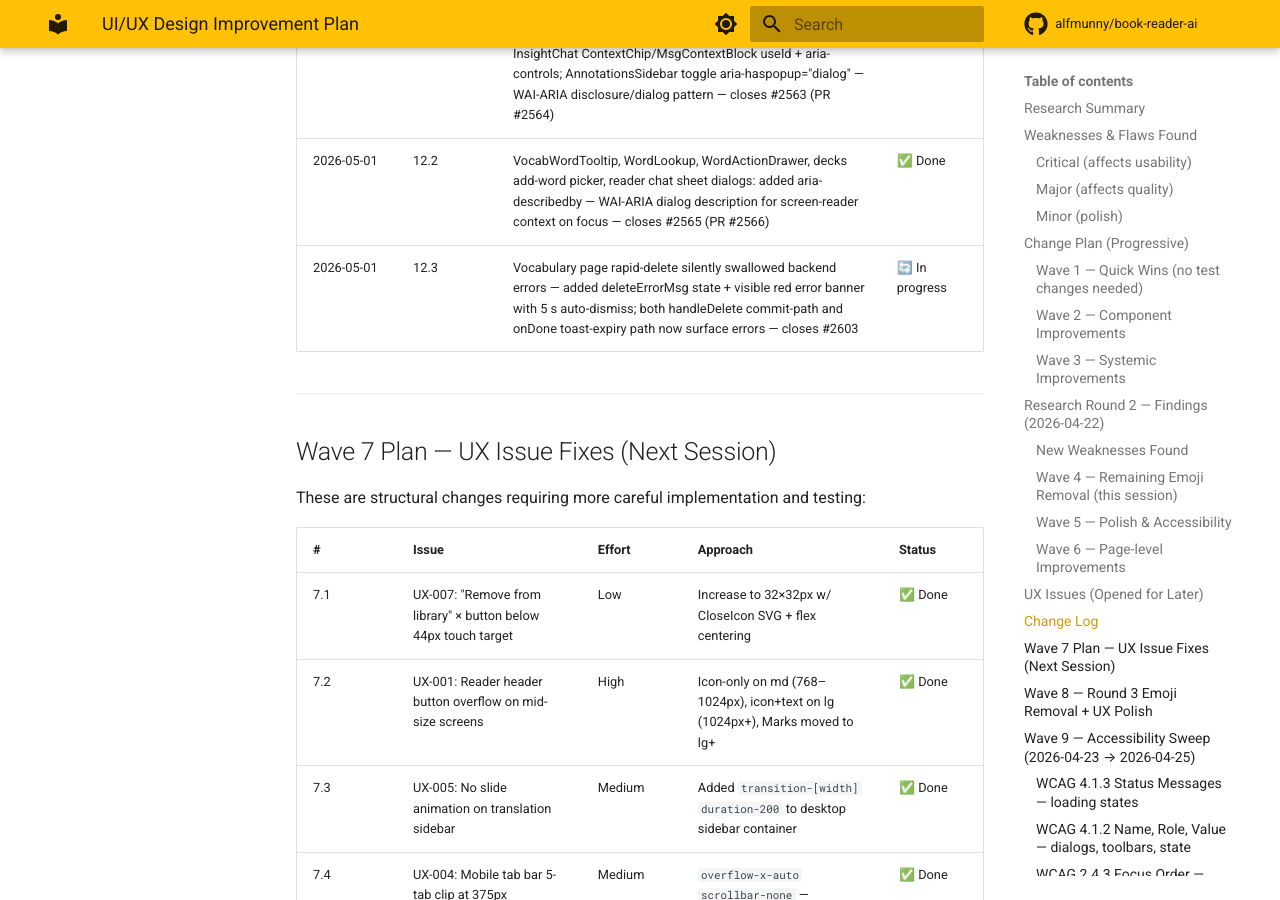
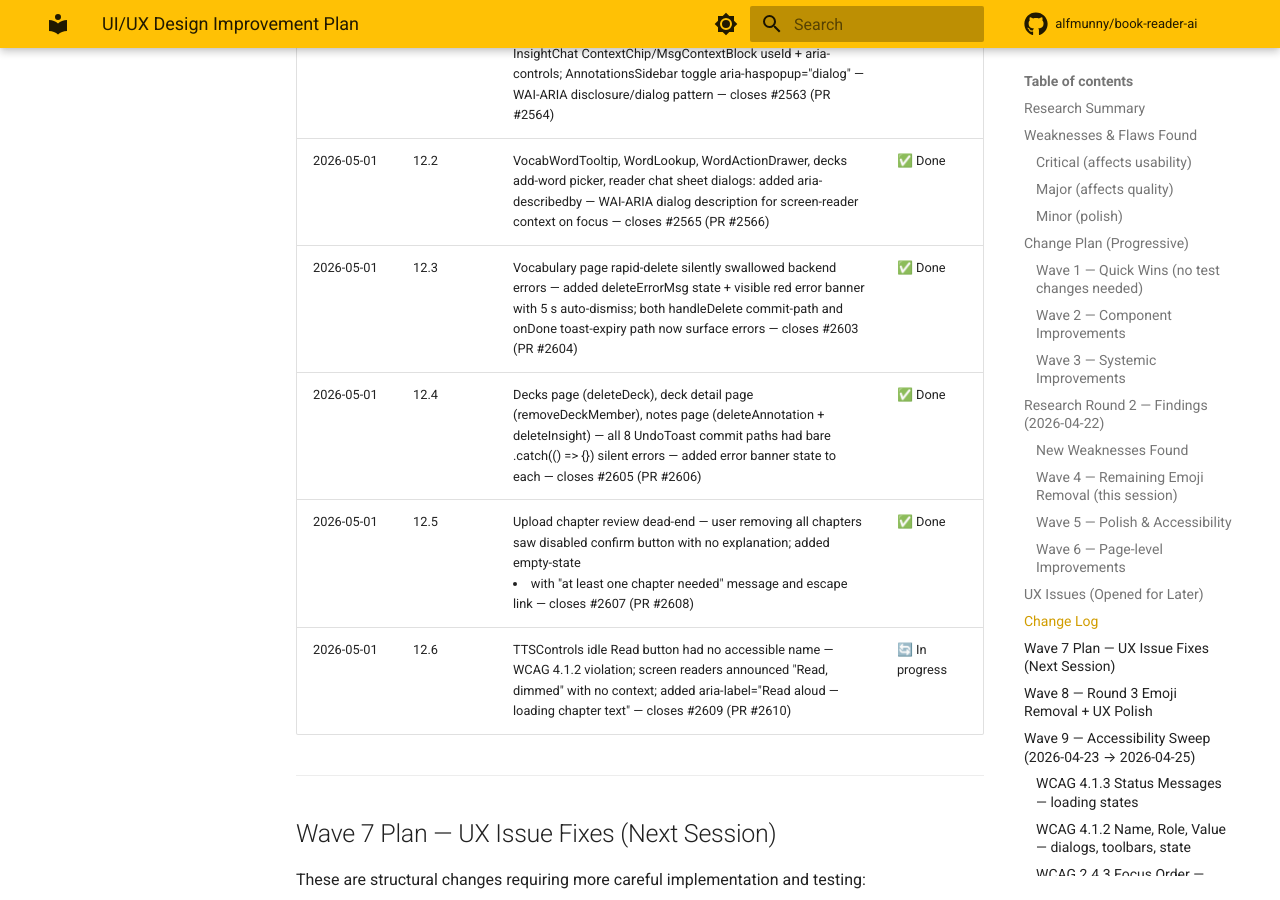
Before and after one commit to alfmunny/book-reader-ai, an MkDocs documentation site: the page built from docs/design-improvement-plan.md, in a window 1280 px wide and 900 px high, scrolled down 13127 px. Built offline with MkDocs 1.6.1 and Material for MkDocs 9.7.7, drawn with Linux system fonts in a browser that asks for light colours; comment, search, counter and statistics services are not loaded.

Commit message:
chore: update design-improvement-plan entries 12.3–12.6
Co-Authored-By: Claude Sonnet 4.6 <noreply@anthropic.com>

```diff
--- a/docs/design-improvement-plan.md
+++ b/docs/design-improvement-plan.md
@@ -245,7 +245,10 @@ Second pass covered: vocabulary page, notes page, profile page, import page, Ann
 | 2026-04-29 | 11.47 | Flashcard feedback question word span missing lang — added lang={currentCard.language} to word span in grade prompt — WCAG 3.1.2 fix — closes #2289 | ✅ Done |
 | 2026-05-01 | 12.1 | SentenceReader note-dot button aria-controls + note card id; InsightChat ContextChip/MsgContextBlock useId + aria-controls; AnnotationsSidebar toggle aria-haspopup="dialog" — WAI-ARIA disclosure/dialog pattern — closes #2563 (PR #2564) | ✅ Done |
 | 2026-05-01 | 12.2 | VocabWordTooltip, WordLookup, WordActionDrawer, decks add-word picker, reader chat sheet dialogs: added aria-describedby — WAI-ARIA dialog description for screen-reader context on focus — closes #2565 (PR #2566) | ✅ Done |
-| 2026-05-01 | 12.3 | Vocabulary page rapid-delete silently swallowed backend errors — added deleteErrorMsg state + visible red error banner with 5 s auto-dismiss; both handleDelete commit-path and onDone toast-expiry path now surface errors — closes #2603 | 🔄 In progress |
+| 2026-05-01 | 12.3 | Vocabulary page rapid-delete silently swallowed backend errors — added deleteErrorMsg state + visible red error banner with 5 s auto-dismiss; both handleDelete commit-path and onDone toast-expiry path now surface errors — closes #2603 (PR #2604) | ✅ Done |
+| 2026-05-01 | 12.4 | Decks page (deleteDeck), deck detail page (removeDeckMember), notes page (deleteAnnotation + deleteInsight) — all 8 UndoToast commit paths had bare .catch(() => {}) silent errors — added error banner state to each — closes #2605 (PR #2606) | ✅ Done |
+| 2026-05-01 | 12.5 | Upload chapter review dead-end — user removing all chapters saw disabled confirm button with no explanation; added empty-state <li> with "at least one chapter needed" message and escape link — closes #2607 (PR #2608) | ✅ Done |
+| 2026-05-01 | 12.6 | TTSControls idle Read button had no accessible name — WCAG 4.1.2 violation; screen readers announced "Read, dimmed" with no context; added aria-label="Read aloud — loading chapter text" — closes #2609 (PR #2610) | 🔄 In progress |
 
 ---
 
```
